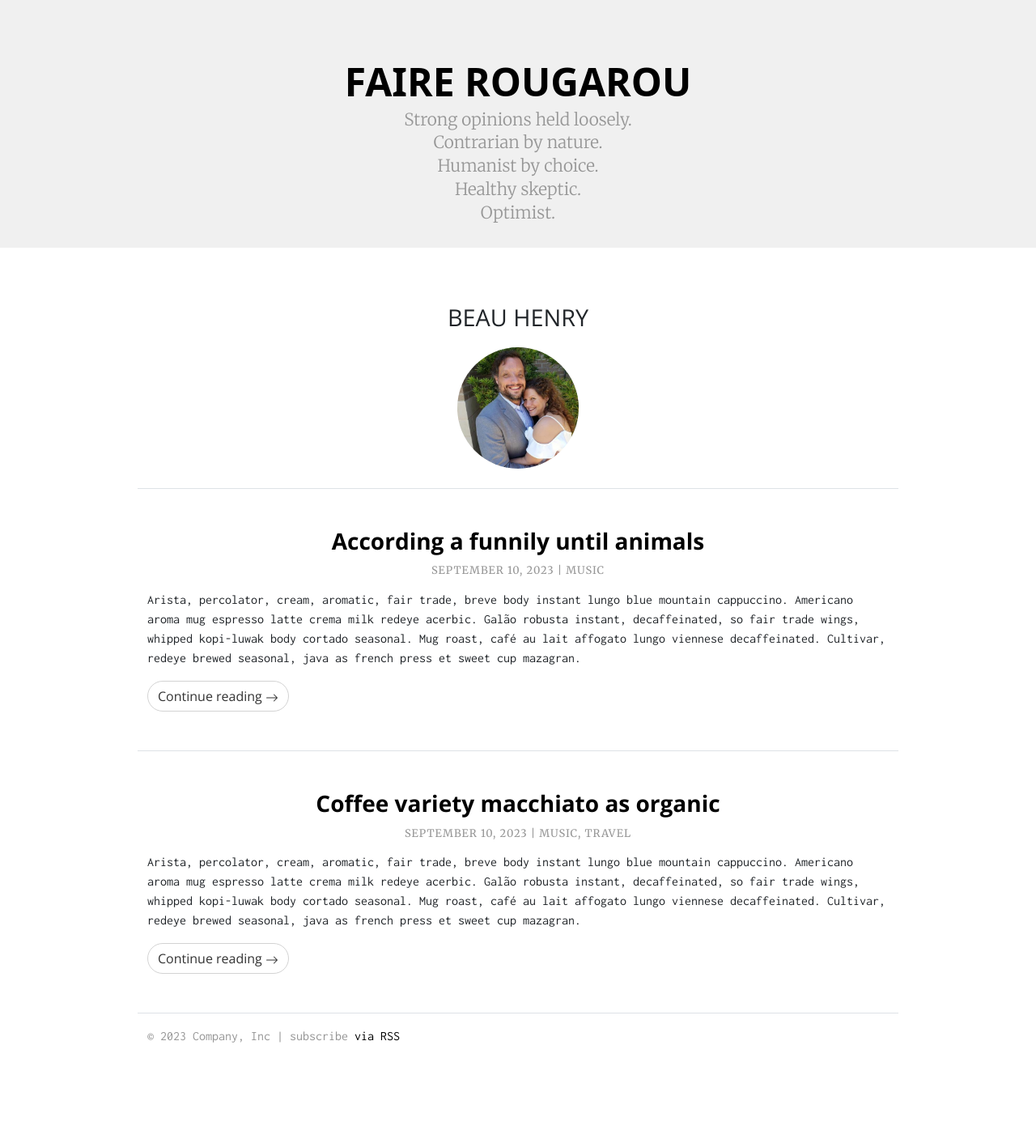
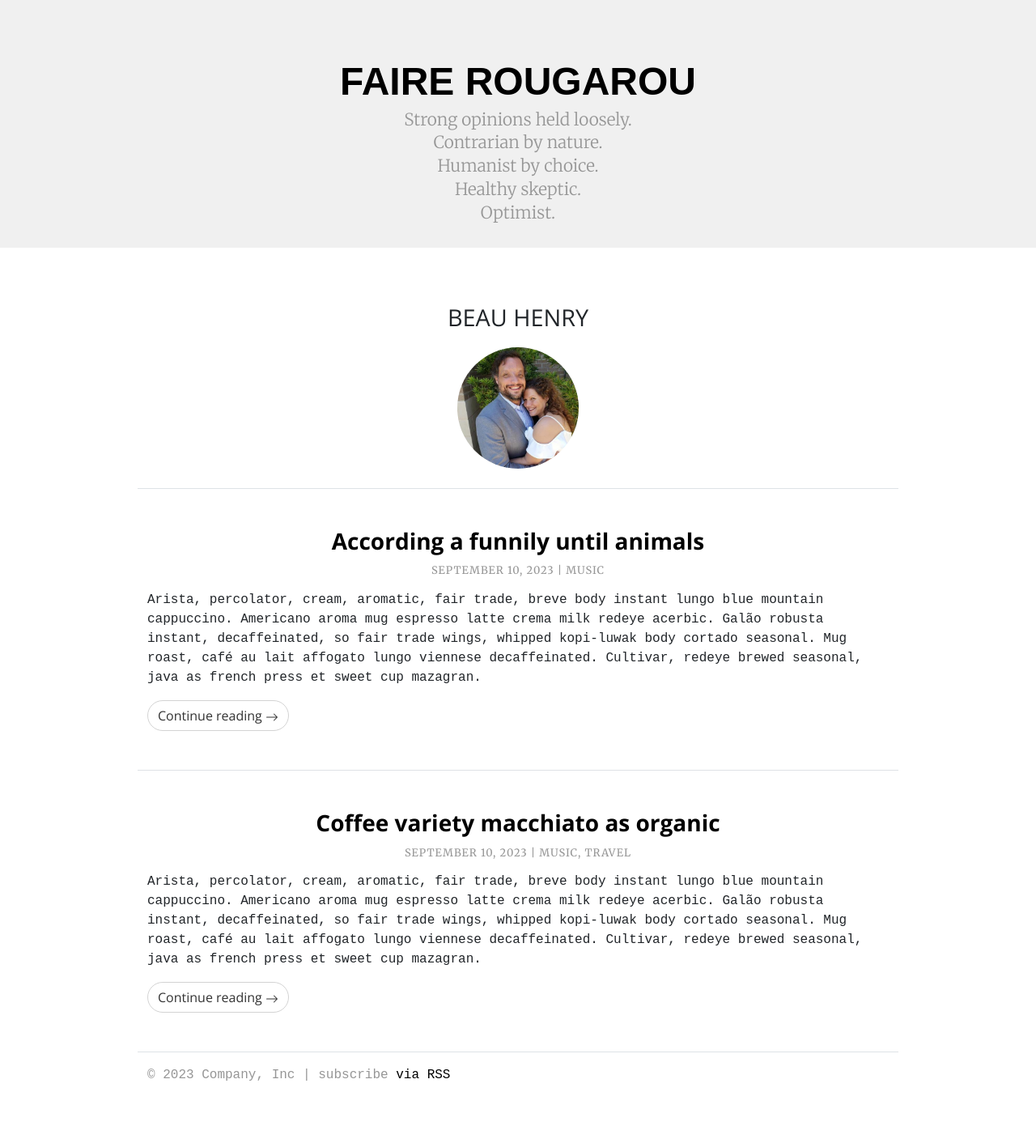
Before and after one commit to beauregardhenry/rougarou, a Jekyll site: the page built from by/beau-henry.md, in a window 1280 px wide. Shown: the whole page at 81% size. Built offline with Jekyll 4.4.1, drawn with Linux system fonts in a browser that asks for light colours; some web fonts are replaced; before the commit the page ends 1364 px from its top, so only the background shows below that.

Commit message:
updated main.css to self host variable inconsolata font

```diff
--- a/assets/css/main.css
+++ b/assets/css/main.css
@@ -1,15 +1,20 @@
 @import url("https://fonts.googleapis.com/css2?family=Oswald:400,300,700");
 @import url("https://fonts.googleapis.com/css2?family=Merriweather:400,300,700");
-@import url("https://fonts.googleapis.com/css2?family=Inconsolata:400,300,700");
+/* @import url("https://fonts.googleapis.com/css2?family=Inconsolata:400,300,700"); */
+@import url("../fonts/inconsolata/Inconsolata-VariableFont.ttf");
 @import url('https://fonts.googleapis.com/css2?family=Open+Sans:wght@300;400;700&display=swap');
 
+@import url('/assets/fonts/ohno/retail/Retail/RetailDemo-Bold.otf');
+
+/*
 @font-face {
-    font-family: 'retail';
+    font-family: "retail";
     font-style: normal;
     font-weight: 700;
     font-stretch: normal;
-    src: url('../assets/fonts/ohno/retail/Retail/RetailDemo-Bold.otf') format('opentype');
+    src: url('../fonts/ohno/retail/Retail/RetailDemo-Bold.otf') format('opentype');
 }
+*/
 
 .container {
     max-width: 940px;
@@ -24,7 +29,7 @@
 }
 
 header h1 {
-    font-family: 'retail', !important;
+    font-family: "retail", sans-serif !important;
     font-weight: 700;
     font-size: 3rem;
     text-transform: uppercase;
```
